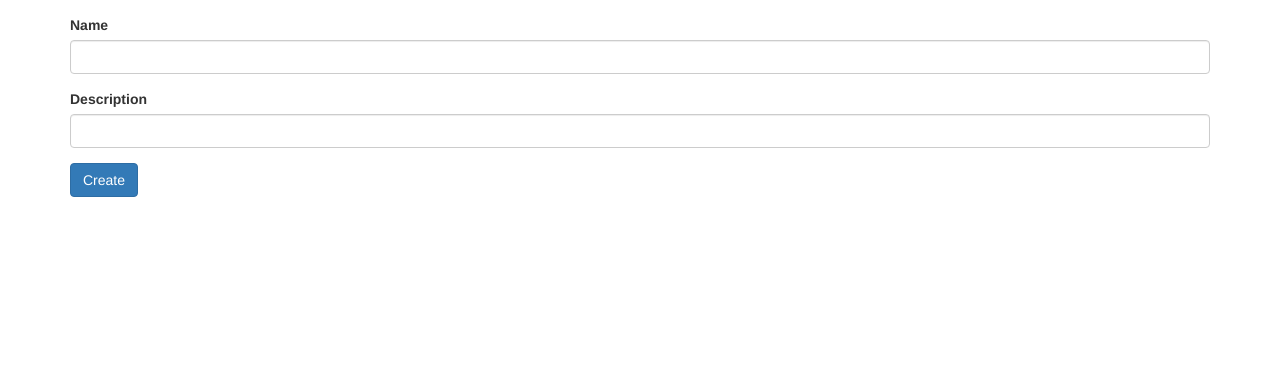
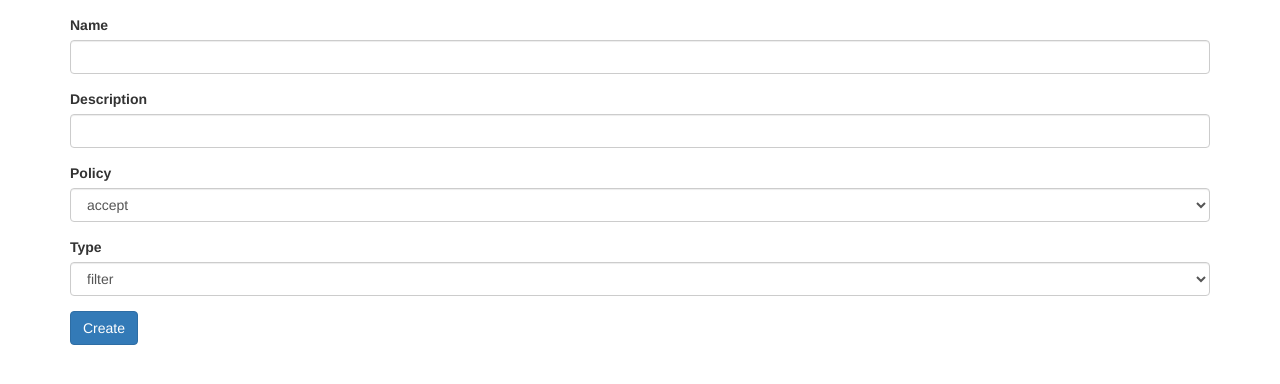
Before and after one commit to alegarsan11/nftables-gui, a Flask app: page /create_chain in a window 1280 px wide. Shown: the part 201-585 px from the top of the page. Run offline with Flask 3, Linux system fonts and the light colour scheme; data that the repository does not hold is empty; some libraries are stand-ins or nearby versions.

Commit message:
fix: creation of chains and getting tables

```diff
--- a/nftables-frontend/api.py
+++ b/nftables-frontend/api.py
@@ -65,8 +65,8 @@ def list_chains_request():
     response = requests.get('http://localhost:8000/chains/list_chains', json=json_data)
     return (response.json())
 
-def create_chain_request(name, family, table, type, priority, hook_type, policy):
-    json_data = {"json_data": {"nftables": [{"add": {"chain":{"name": name, "family": family, "table": table, "type": type, "priority": priority, "hook": hook_type, "policy": policy}}}]}}
+def create_chain_request(name, family, table, type, policy):
+    json_data = {"json_data": {"nftables": [{"add": {"chain":{"name": name, "family": family, "table": table, "type": type, "policy": policy}}}]}}
     response = requests.post('http://localhost:8000/chains/create_chain', json=json_data)
     if(response.json()["status"] == "success"):
         return "Success"
--- a/nftables-frontend/forms/forms.py
+++ b/nftables-frontend/forms/forms.py
@@ -2,7 +2,7 @@ from flask_wtf import FlaskForm
 from wtforms import StringField, PasswordField, SubmitField, SelectField, IntegerField
 from wtforms.validators import DataRequired, Email, EqualTo
 from wtforms import ValidationError
-from models import Table, User
+from models import Chain, Table, User
 
 class LoginForm(FlaskForm):
     username = StringField('Username', validators=[DataRequired()])
@@ -70,40 +70,51 @@ class TableForm(FlaskForm):
 
 class ChainForm(FlaskForm):
     name = StringField('Name', validators=[DataRequired()])
-    table = SelectField('Table', validators=[DataRequired()])
+    table = StringField('Table', validators=[DataRequired()])
     type = SelectField('Type', choices=[('filter', 'filter'), ('nat', 'nat'), ('route', 'route'), ('mangle', 'mangle'), ('raw', 'raw')], validators=[DataRequired()])
-    family = SelectField('Family', validators=[DataRequired()])
+    family = StringField('Family', validators=[DataRequired()])
     policy = SelectField('Policy', choices=[('accept', 'accept'), ('drop', 'drop'), ('reject', 'reject'), ('dnat', 'dnat'), ('snat', 'snat'), ('masquerade', 'masquerade'), ('redirect', 'redirect'), ('log', 'log'), ('continue', 'continue'), ('return', 'return'), ('jump', 'jump'), ('queue', 'queue'), ('unreachable', 'unreachable'), ('error', 'error'), ('broadcast', 'broadcast'), ('dnat', 'dnat'), ('snat', 'snat'), ('redirect', 'redirect'), ('mirror', 'mirror'), ('tproxy', 'tproxy'), ('netmap', 'netmap'), ('nflog', 'nflog'), ('nfqueue', 'nfqueue'), ('nfacct', 'nfacct'), ('nfct', 'nfct'), ('nftrace', 'nftrace'), ('nftlb', 'nftlb')], validators=[DataRequired()])
     description = StringField('Description')
-    hook_type = SelectField('Hook Type', choices=[('prerouting', 'prerouting'), ('input', 'input'), ('forward', 'forward'), ('output', 'output'), ('postrouting', 'postrouting')], validators=[DataRequired()])
-    priority = IntegerField('Priority', validators=[DataRequired()])
     submit = SubmitField('Create Chain')
 
     def validate_name(self, name):
+        chain = Chain.query.filter_by(name=name.data).first()
+        if chain:
+            raise ValidationError('Chain already exists.')
         if " " in name.data or "-" in name.data or "/" in name.data or "." in name.data or "," in name.data or ";" in name.data or ":" in name.data or "@" in name.data or "#" in name.data or "$" in name.data or "%" in name.data or "^" in name.data or "&" in name.data or "*" in name.data or "(" in name.data or ")" in name.data or "+" in name.data or "=" in name.data or "[" in name.data or "]" in name.data or "{" in name.data or "}" in name.data or "|" in name.data or "<" in name.data or ">" in name.data or "?" in name.data or "!" in name.data or "'" in name.data or '"' in name.data or "\\" in name.data or "`" in name.data or "~" in name.data:
             raise ValidationError('Chain name invalid. (Must not contain special characters or spaces.)')
 
     def validate_table(self, table):
         table = Table.query.filter_by(name=table.data).first()
         if not table:
+            print("has llegado aqui tablaa")
             raise ValidationError('Table does not exist.')
 
     def validate_family(self, family):
         if family.data not in ['ip', 'inet', 'arp', 'bridge', 'netdev']:
+            print("has llegado aqui familia")
             raise ValidationError('Family must be one of: ip, inet, arp, bridge, netdev.')
 
     def validate_policy(self, policy):
         if policy.data not in ['accept', 'drop', 'reject', 'dnat', 'snat', 'masquerade', 'redirect', 'log', 'continue', 'return', 'jump', 'queue', 'unreachable', 'error', 'broadcast', 'dnat', 'snat', 'redirect', 'mirror', 'tproxy', 'netmap', 'nflog', 'nfqueue', 'nfacct', 'nfct', 'nftrace', 'nftlb']:
+            print("has llegado aqui politica")
             raise ValidationError('Policy must be one of: accept, drop, reject, dnat, snat, masquerade, redirect, log, continue, return, jump, queue, unreachable, error, broadcast, dnat, snat, redirect, mirror, tproxy, netmap, nflog, nfqueue, nfacct, nfct, nftrace, nftlb.')
+
+    def validate_type(self, type):
+        if type.data not in ['filter', 'nat', 'route', 'mangle', 'raw']:
+            print("has llegado aqui tipo")
+            raise ValidationError('Type must be one of: filter, nat, route, mangle, raw.')
+
+
+
+class BaseChainForm(ChainForm):
+    hook_type = SelectField('Hook Type', choices=[('prerouting', 'prerouting'), ('input', 'input'), ('forward', 'forward'), ('output', 'output'), ('postrouting', 'postrouting')], validators=[DataRequired()])
+    priority = IntegerField('Priority', validators=[DataRequired()])
 
     def validate_hook_type(self, hook_type):
         if hook_type.data not in ['prerouting', 'input', 'forward', 'output', 'postrouting']:
             raise ValidationError('Hook type must be one of: prerouting, input, forward, output, postrouting.')
 
-    def validate_type(self, type):
-        if type.data not in ['filter', 'nat', 'route', 'mangle', 'raw']:
-            raise ValidationError('Type must be one of: filter, nat, route, mangle, raw.')
-
     def validate_priority(self, priority):
         if priority.data > 300 or priority.data < -400 or priority.data != int(priority.data):
             raise ValidationError('Priority must be between -400 and 300.')
--- a/nftables-frontend/templates/chains/create_chain.html
+++ b/nftables-frontend/templates/chains/create_chain.html
@@ -42,6 +42,32 @@
                 </ul>
             {% endif %}
             </div>
+            <div class="form-group">
+                {{ form.policy.label }}
+                <select name="policy" class="form-control">
+                    <option value="accept">accept</option>
+                    <option value="drop">drop</option>
+                    <option value="reject">reject</option>
+                    <option value="return">return</option>
+                </select>
+                {% if form.policy.errors %}
+                    <ul class="errors">
+                        {% for error in form.policy.errors %}
+                            <li>{{ error }}</li>
+                        {% endfor %}
+                    </ul>
+                {% endif %}
+            </div>
+            <div class="form-group">
+                {{ form.type.label }} {{ form.type(class="form-control") }}
+                {% if form.type.errors %}
+                    <ul class="errors">
+                        {% for error in form.type.errors %}
+                            <li>{{ error }}</li>
+                        {% endfor %}
+                    </ul>
+                {% endif %}
+            </div>
         <button type="submit" class="btn btn-primary">Create</button>
 </div>
 {% endblock %}
--- a/nftables-frontend/views.py
+++ b/nftables-frontend/views.py
@@ -1,7 +1,7 @@
 from flask import Blueprint, render_template, flash, redirect, url_for
 from flask_login import login_user, logout_user, login_required, current_user
 from models import BaseChain, Chain, Rule, Table, User
-from forms.forms import ChainForm, LoginForm, CreateUserForm, TableForm, UpdateUserForm
+from forms.forms import BaseChainForm, ChainForm, LoginForm, CreateUserForm, TableForm, UpdateUserForm
 import service, api, os, matplotlib
 matplotlib.use('Agg')
 import matplotlib.pyplot as plt
@@ -58,8 +58,7 @@ def get_table(table_id):
     chains = api.list_table_request(table.name, table.family)
 
     for chain in chains:
-        print(chain)
-        if(service.check_existing_chain(chain["name"], table_id) == False):
+        if(service.check_existing_chain(chain["name"], table_id, table.family) == True):
             hook_type = None
             priority = None
             type = None
@@ -185,10 +184,13 @@ def edit_chain_post(chain_id):
 
 @creation_bp.route('/create_base_chain/', methods=['POST'])
 def create_base_chain_post():
-    form = ChainForm()
+    form = BaseChainForm()
     table = service.get_table(form.table.data)
     form.family.data = table.family
-    response = api.create_base_chain_request(form.name.data, form.family.data, form.table.data, priority=form.priority.data, hook_type=form.hook_type.data, policy=form.policy.data, type=form.type.data)
+    if form.valdate_on_submit():
+        response = api.create_base_chain_request(form.name.data, form.family.data, form.table.data, priority=form.priority.data, hook_type=form.hook_type.data, policy=form.policy.data, type=form.type.data)
+    else:
+        return render_template('chains/create_base_chain.html', form=form, tables=Table.query.all())
     if(response == "Success"):
         flash('Base chain created successfully.')
     else:
@@ -200,8 +202,11 @@ def create_chain_post():
     form = ChainForm()
     table = service.get_table(form.table.data)
     form.family.data = table.family
-    response = api.create_chain_request(form.name.data, form.family.data, form.table.data, priority=form.priority.data, hook_type=form.hook_type.data, policy=form.policy.data, type=form.type.data)
-    if(response == "Success"):
+    if form.validate_on_submit():
+        response = api.create_chain_request(form.name.data, form.family.data, form.table.data, policy=form.policy.data, type=form.type.data)
+    else:
+        return render_template('chains/create_chain.html', form=form, tables=Table.query.all())
+    if response == "Success":
         flash('Chain created successfully.')
     else:
         flash('Error creating chain.')
@@ -220,9 +225,13 @@ def tables():
     for line in result.split("table "):
         family.append(line.split(" ")[0])
         variable = line.split(" ")[-1]
+        variable = str(variable)
         names.append(variable)
     for i in range(len(names)):
+        names[i] = names[i].replace("\n", "")
         if(i != 0) and service.check_existing_table(names[i], family[i]) == False:
+            print(names[i], family[i])
+            print(service.check_existing_table(names[i], family[i]))
             service.insert_in_table(names[i], family[i])
     tables = service.get_tables()
     print(tables)
@@ -308,7 +317,7 @@ def get_chains():
     result = api.list_chains_request()
     for item in result["chains"]["nftables"]:
         if("chain" in item):
-            if(service.check_existing_chain(item["chain"]["name"], item["chain"]["table"]) == False):
+            if(service.check_existing_chain(item["chain"]["name"], item["chain"]["table"], item["chain"]["family"]) == True):
                 prio = None
                 hook = None
                 type = None
```
Also changed, not shown: nftables-frontend/service.py (+5 -5 lines).
